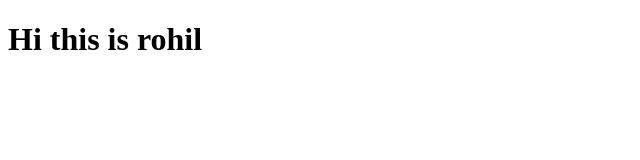
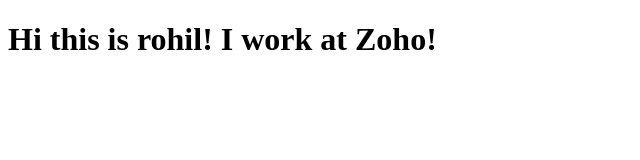
Before and after one commit to Rohiljain/Coursera-test, a plain HTML site: page site/index.html in a window 1280 px wide. Shown: the whole page, without its empty margins (0-640 px from the left). Drawn offline with Linux system fonts and the light colour scheme.

Commit message:
Changes to index.

```diff
--- a/site/index.html
+++ b/site/index.html
@@ -4,6 +4,6 @@
 	<title>Hello Rohil</title>
 </head>
 <body>
-	<h1>Hi this is rohil</h1>
+	<h1>Hi this is rohil! I work at Zoho!</h1>
 </body>
 </html>
```
